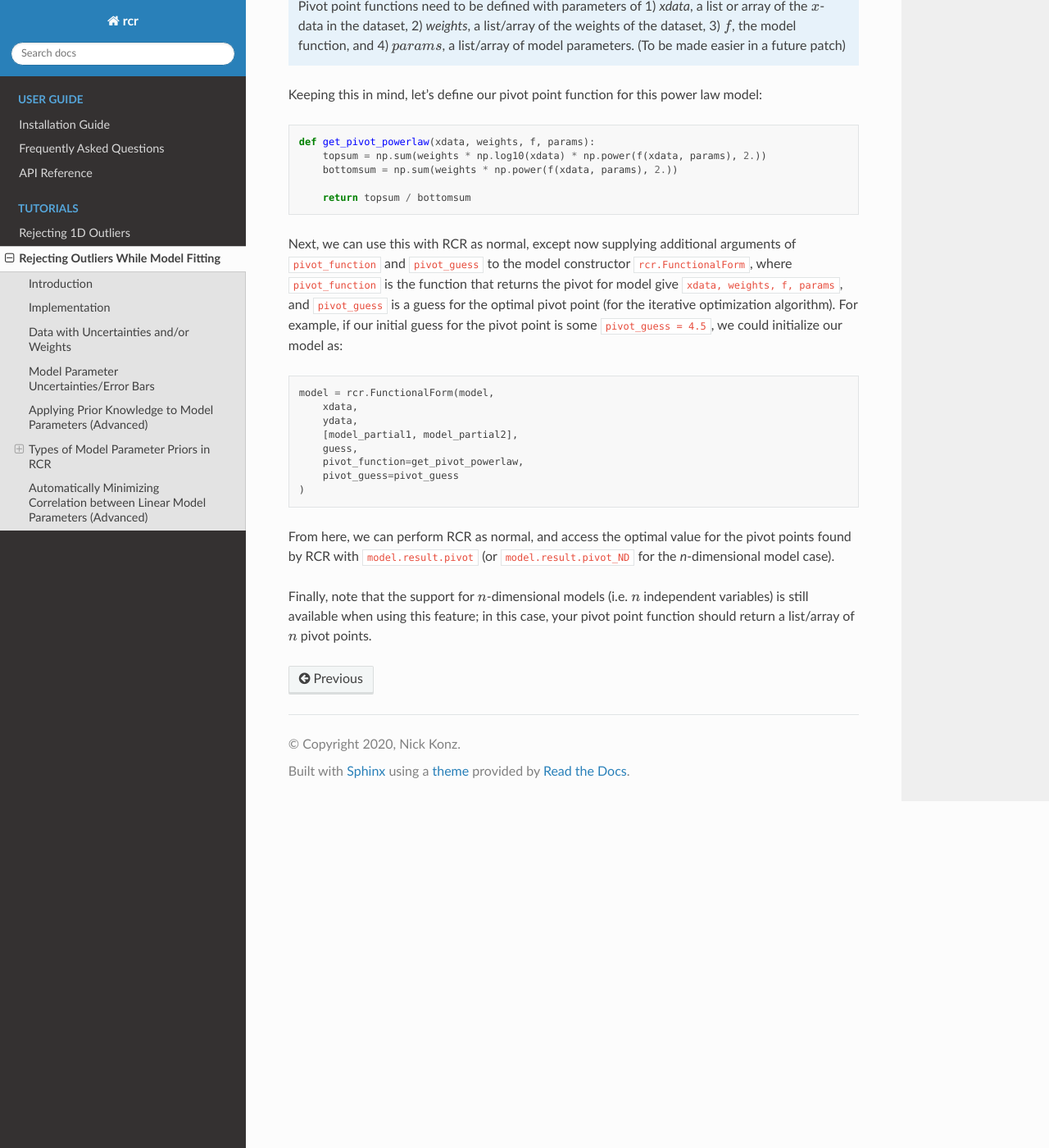
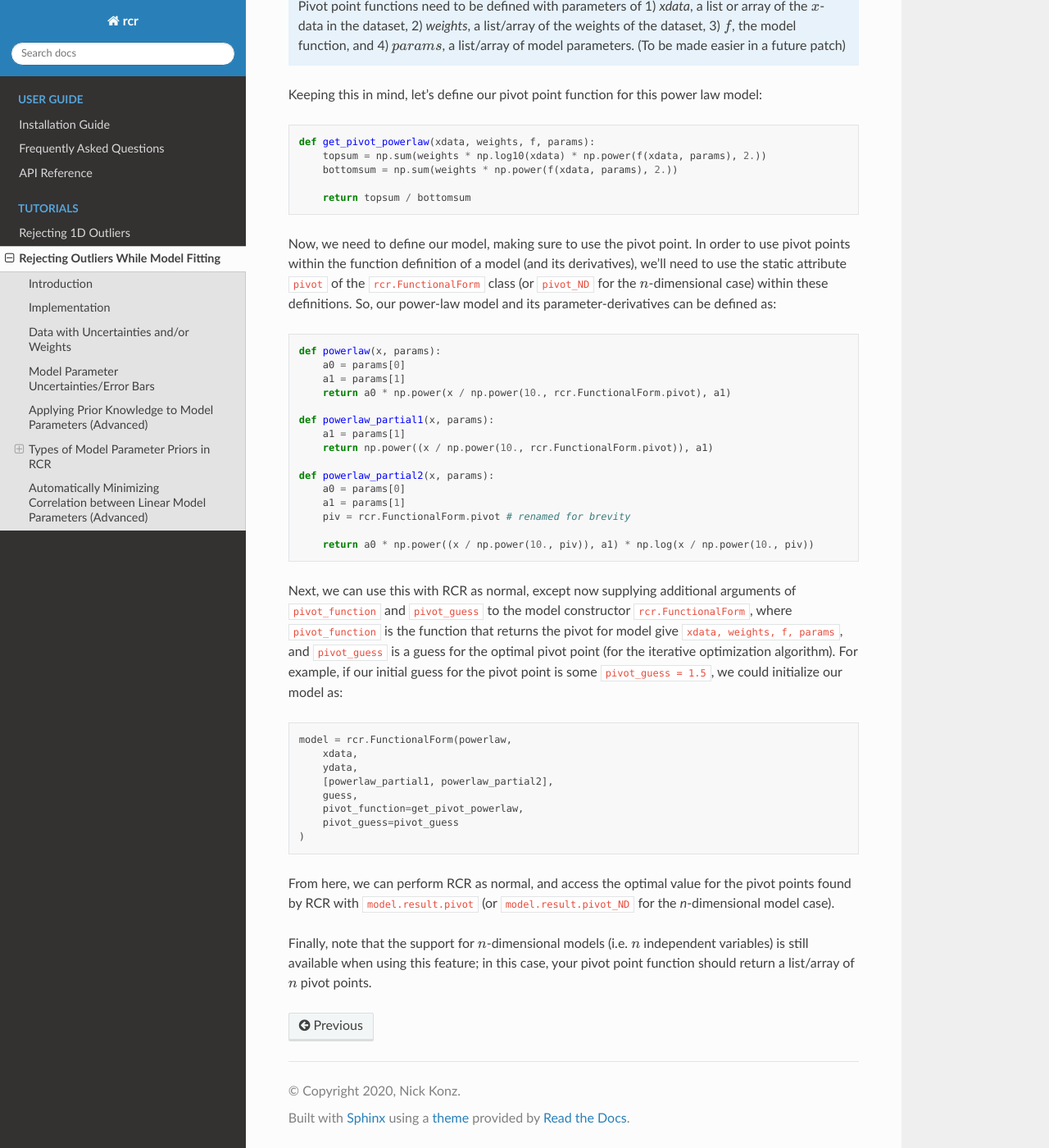
Before and after one commit to nickk124/robust-outlier-rejection, a Sphinx documentation site: the page built from docs/source/tutorials/functional.rst, in a window 1280 px wide and 1400 px high, scrolled down 14481 px. Shown: the whole window at 82% size. Built offline with Sphinx 7.4.7 and the Read the Docs theme 2.0.0, drawn with Linux system fonts in a browser that asks for light colours.

Commit message:
v2.4.7: Made pivot points static members of FunctionalForm class, as in cpp src. Updated docs and docstrings accordingly

```diff
--- a/docs/source/tutorials/functional.rst
+++ b/docs/source/tutorials/functional.rst
@@ -735,19 +735,42 @@ Keeping this in mind, let's define our pivot point function for this power law m
 
         return topsum / bottomsum
 
+Now, we need to define our model, making sure to use the pivot point. In order to use pivot points
+within the function definition of a model (and its derivatives), we'll need to use the
+static attribute ``pivot`` of the ``rcr.FunctionalForm`` class (or ``pivot_ND`` for the :math:`n`-dimensional case)
+within these definitions. So, our power-law model and its parameter-derivatives can be defined as:
+
+.. code-block:: python
+
+    def powerlaw(x, params):
+        a0 = params[0]
+        a1 = params[1]
+        return a0 * np.power(x / np.power(10., rcr.FunctionalForm.pivot), a1)
+
+    def powerlaw_partial1(x, params):
+        a1 = params[1]
+        return np.power((x / np.power(10., rcr.FunctionalForm.pivot)), a1)
+
+    def powerlaw_partial2(x, params):
+        a0 = params[0]
+        a1 = params[1]
+        piv = rcr.FunctionalForm.pivot # renamed for brevity
+
+        return a0 * np.power((x / np.power(10., piv)), a1) * np.log(x / np.power(10., piv))
+
 Next, we can use this with RCR as normal, except now supplying additional arguments
 of ``pivot_function`` and ``pivot_guess`` to the model constructor ``rcr.FunctionalForm``,
 where ``pivot_function`` is the function that returns
 the pivot for model give ``xdata, weights, f, params``, and ``pivot_guess`` is a guess for the optimal
 pivot point (for the iterative optimization algorithm). For example, if our initial guess for the pivot point
-is some ``pivot_guess = 4.5``, we could initialize our model as:
+is some ``pivot_guess = 1.5``, we could initialize our model as:
 
 .. code-block:: python
 
-    model = rcr.FunctionalForm(model,
+    model = rcr.FunctionalForm(powerlaw,
         xdata,
         ydata,
-        [model_partial1, model_partial2],
+        [powerlaw_partial1, powerlaw_partial2],
         guess,
         pivot_function=get_pivot_powerlaw,
         pivot_guess=pivot_guess
```
Also changed, not shown: 2 other files.
